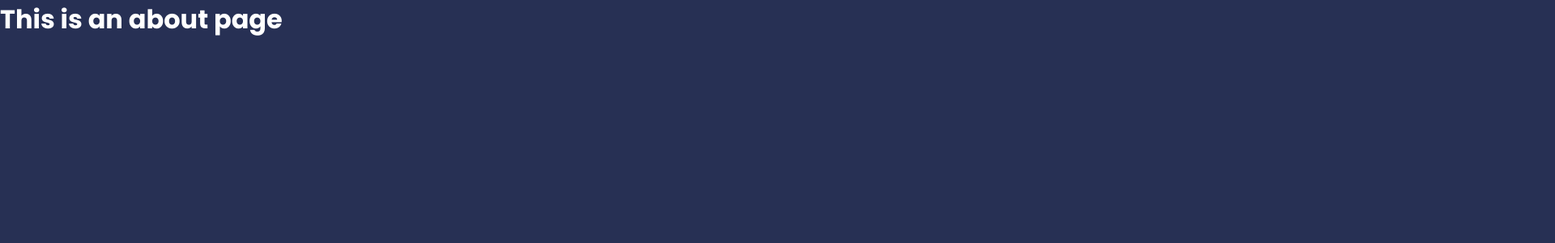
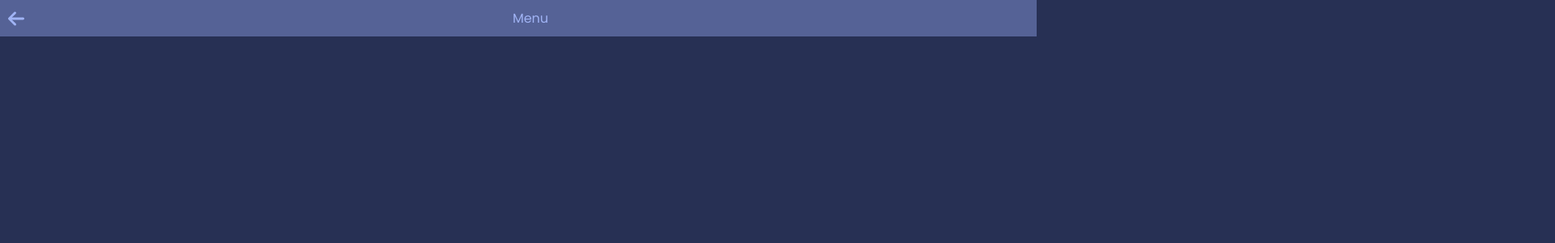
Before and after one commit to wahyunf354/todoApp_mevn, a Vue app in the folder client-vue/: page /add in a window 1280 px wide. Shown: the top 300 px of the page at 81% size, 1920 px wide, since content can reach past the window. Built offline with nearby package versions, Linux system fonts and the light colour scheme.

Commit message:
add navbar and sidebar int add page

```diff
--- a/client-vue/src/components/NavBar.vue
+++ b/client-vue/src/components/NavBar.vue
@@ -2,8 +2,11 @@
   <div id="nav">
 
       <!-- Mobile Nav -->
-      <div class="menu" @click="getSideBar()">
+      <div class="menu" @click="getSideBar()" v-if="isDisplay" >
         <img  src="../assets/icon/menu.png" alt="">
+      </div>
+      <div class="menu" v-else>
+        <img  src="../assets/icon/back.svg" alt="">
       </div>
 
       <div class="sidebar hidden">
@@ -18,7 +21,7 @@
         <router-link to="/">Todos Priority Low</router-link>
       </div>
 
-      <router-link to="/add">
+      <router-link to="/add" v-if="isDisplay">
         <div class="add__btn">
           <img src="../assets/icon/btn+.svg" alt="">
         </div>
@@ -29,10 +32,15 @@
       <!-- Desktop Nav -->
 
       <div class="navbar">
+        <router-link class="navbar__btn" to="/" v-if="!isDisplay">
+          <img src="../assets/icon/back.svg" alt="">
+        </router-link>
+        <div class="navbar__btn" v-else></div>
         <p @click="getSideBarDesktop()" >Menu</p>
-        <router-link class="navbar__btn" to="/add">
+        <router-link class="navbar__btn" to="/add" v-if="isDisplay">
           <img src="../assets/icon/btn+.svg" alt="">
         </router-link>
+        <div class="navbar__btn" v-else></div>
         <div class="navbar__sidebar hidden">
           <div class="btnx" @click="hiddenSideBarDesktop()">
             <img src="../assets/icon/btnx.svg" alt="">
@@ -45,7 +53,6 @@
           <router-link to="/">Todos Priority Low</router-link>
         </div>
       </div>
-
       <!-- End Desktop Nav -->
     </div>
 </template>
@@ -70,6 +77,9 @@ export default {
       document.querySelector('.navbar__sidebar').classList.remove('show')
       document.querySelector('.navbar__sidebar').classList.add('hidden')
     }
+  },
+  props: {
+    isDisplay: Boolean
   }
 }
 </script>
@@ -114,7 +124,7 @@ $text-dark: #556296;
   }
 
   .navbar {
-    width: 50%;
+    width: 100%;
     margin: 0;
     position: relative;
     padding: 0;
--- a/client-vue/src/router/index.js
+++ b/client-vue/src/router/index.js
@@ -1,6 +1,7 @@
 import Vue from 'vue'
 import VueRouter from 'vue-router'
 import Home from '../views/Home.vue'
+import Add from '../views/Add.vue'
 
 Vue.use(VueRouter)
 
@@ -13,7 +14,7 @@ const routes = [
   {
     path: '/add',
     name: 'add',
-    component: () => import('../views/Add.vue')
+    component: Add
   }
 ]
 
--- a/client-vue/src/views/Add.vue
+++ b/client-vue/src/views/Add.vue
@@ -1,5 +1,21 @@
 <template>
-  <div class="about">
-    <h1>This is an about page</h1>
+  <div class="add__container">
+    <NavBar :isDisplay="isDisplayBtnAdd" />
   </div>
 </template>
+
+<script>
+import NavBar from '../components/NavBar'
+
+export default {
+  name: 'Add',
+  data () {
+    return {
+      isDisplayBtnAdd: false
+    }
+  },
+  components: {
+    NavBar
+  }
+}
+</script>
--- a/client-vue/src/views/Home.vue
+++ b/client-vue/src/views/Home.vue
@@ -1,6 +1,6 @@
 <template>
   <div class="home">
-    <NavBar/>
+    <NavBar :isDisplay="isDisplayBtnAdd"/>
     <AllTodos/>
     <router-view/>
   </div>
@@ -11,7 +11,12 @@ import NavBar from '../components/NavBar'
 import AllTodos from '../components/AllTodos'
 
 export default {
-  name: 'Home',
+  name: 'home',
+  data () {
+    return {
+      isDisplayBtnAdd: true
+    }
+  },
   components: {
     NavBar,
     AllTodos
```
Also changed, not shown: client-vue/src/assets/icon/back.svg (added).
